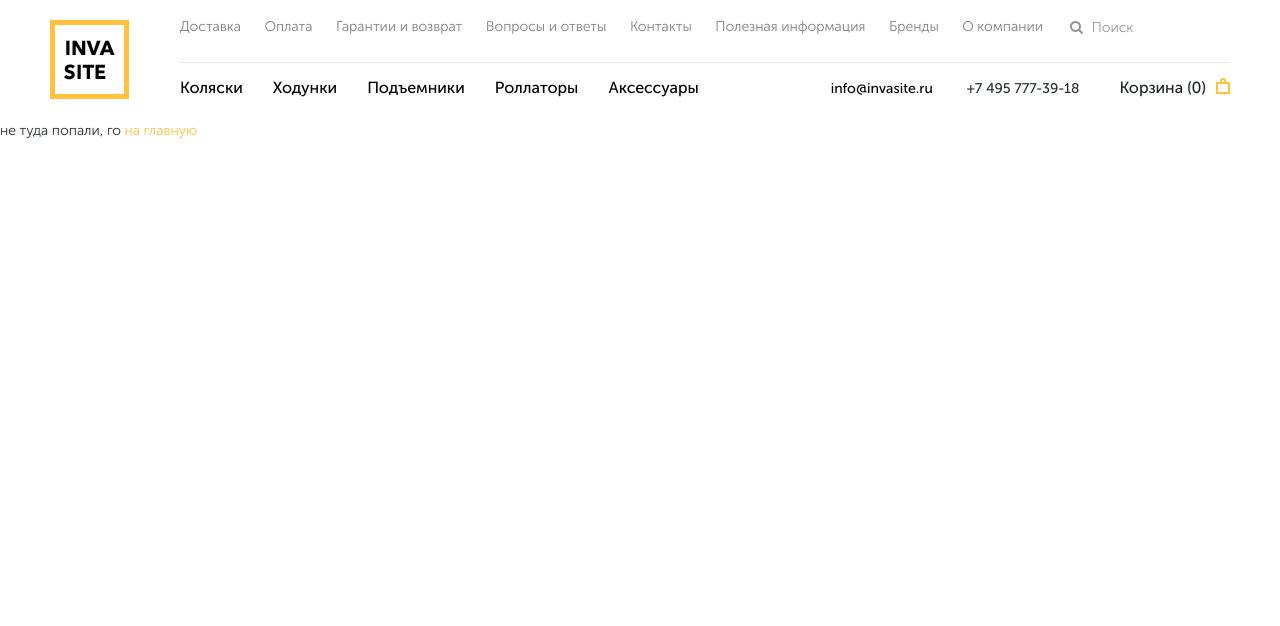
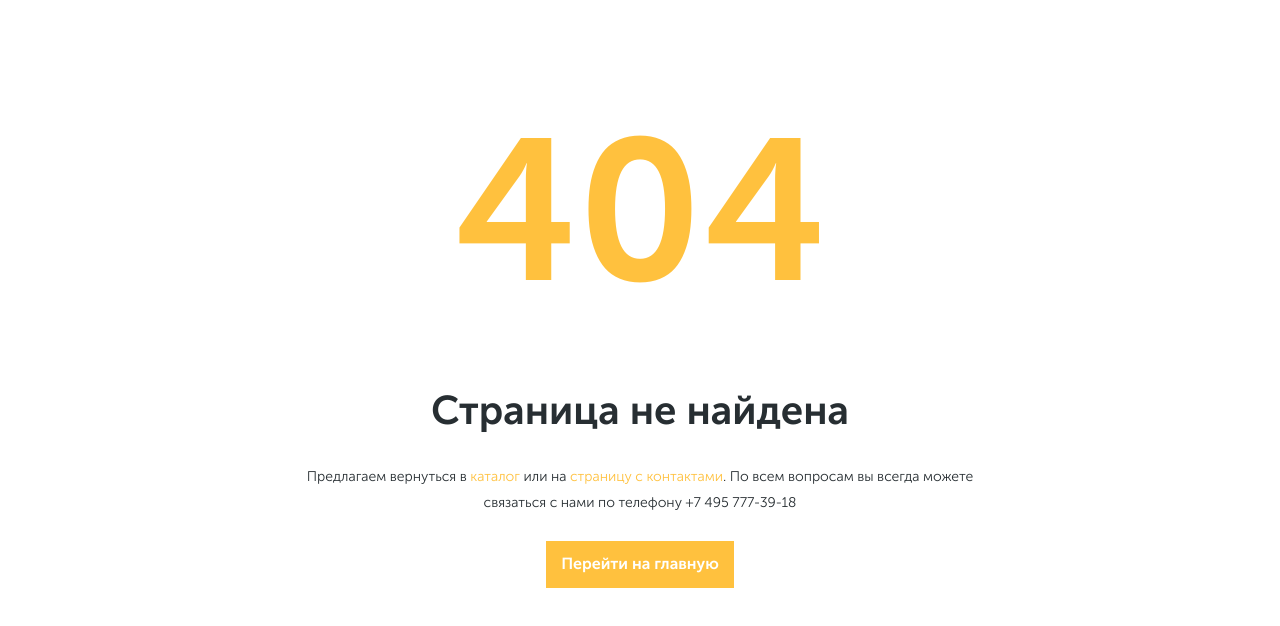
Before and after one commit to MET-Team/invasite, a plain HTML site: page index.html in a window 1280 px wide. Drawn offline with nearby package versions, Linux system fonts and the light colour scheme; some packages are replaced by stand-ins of ours.

Commit message:
[upd] 404-page

```diff
--- a/javascripts/templates/404.html
+++ b/javascripts/templates/404.html
@@ -1 +1,8 @@
-не туда попали, го <a href="#!/">на главную</a>
+<div class="page-block page-block-404">
+  <div class="page-head">404</div>
+  <div class="page-title">Страница не найдена</div>
+  <div class="page-content">
+    Предлагаем вернуться в <a ng-href="/catalog">каталог</a> или на <a ng-href="/contacts">страницу с контактами</a>. По всем вопросам вы всегда можете связаться с нами по телефону <span ng-bind="mainPhone"></span>
+  </div>
+  <a ng-href="/" class="btn-main">Перейти на главную</a>
+</div>
--- a/stylesheets/site-pages.css
+++ b/stylesheets/site-pages.css
@@ -337,3 +337,47 @@
 .page-block-search .product-list .product-item{
   padding-bottom: 85px;
 }
+
+/* 404 */
+.page-block.page-block-404{
+  position: absolute;
+  top: -200px;
+  right: 0;
+  bottom: 0;
+  left: 0;
+  background: none #fff;
+  z-index: 1100;
+  text-align: center;
+  padding: 150px 0;
+}
+.page-block.page-block-404 .page-head{
+  font-size: 200px;
+  color: #ffc13e;
+  font-family: 'MuseoSansCyrl-700';
+}
+.page-block.page-block-404 .page-title{
+  font-size: 40px;
+  font-family: 'MuseoSansCyrl-700';
+  margin-top: 25px;
+}
+.page-block.page-block-404 .page-content{
+  width: 700px;
+  margin: 25px auto 0;
+  line-height: 26px;
+}
+.page-block.page-block-404 .btn-main{
+  cursor: pointer;
+  text-align: center;
+  background: none #ffc13e;
+  color: #fff;
+  font-size: 16px;
+  font-family: 'MuseoSansCyrl-700';
+  border: medium none;
+  margin-top: 25px;
+  padding: 12px 15px;
+  text-decoration: none;
+  display: inline-block;
+}
+.page-block.page-block-404 .btn-main:hover{
+  background-color: #ffca57;
+}
```
